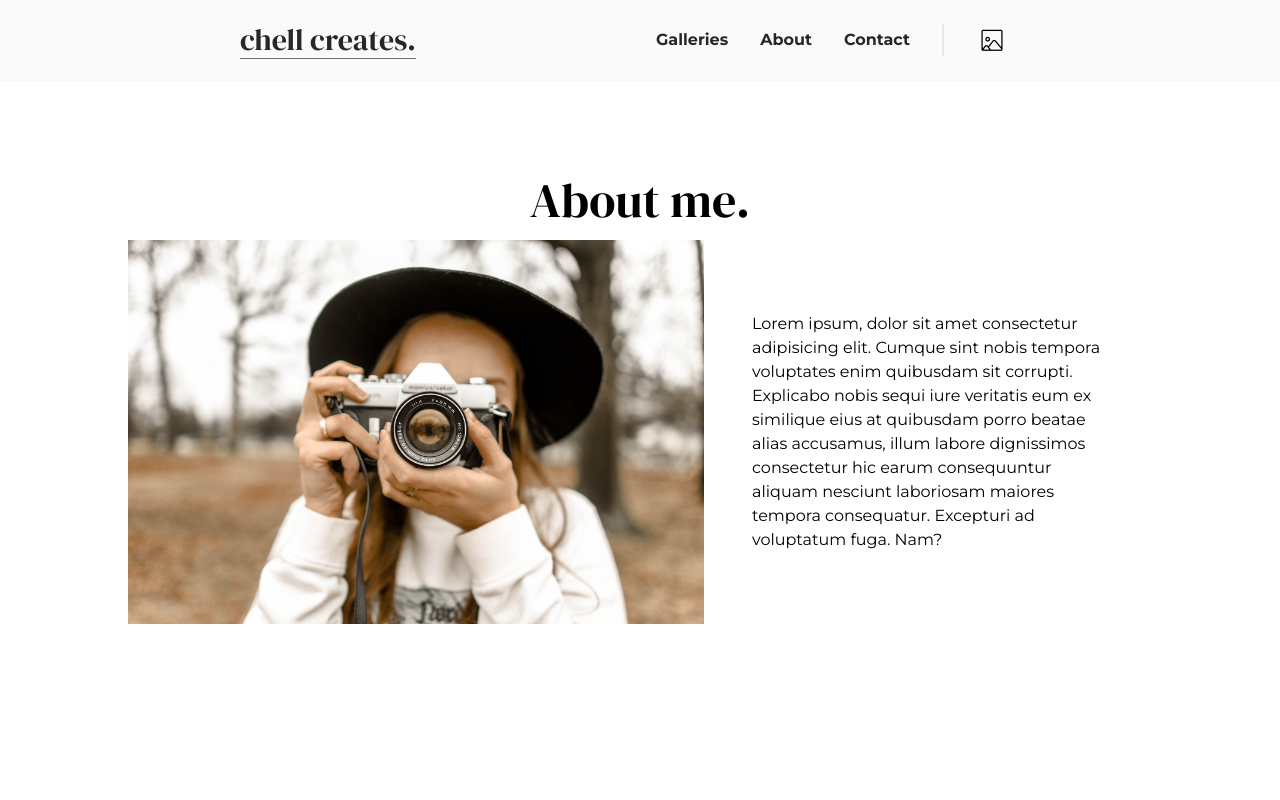
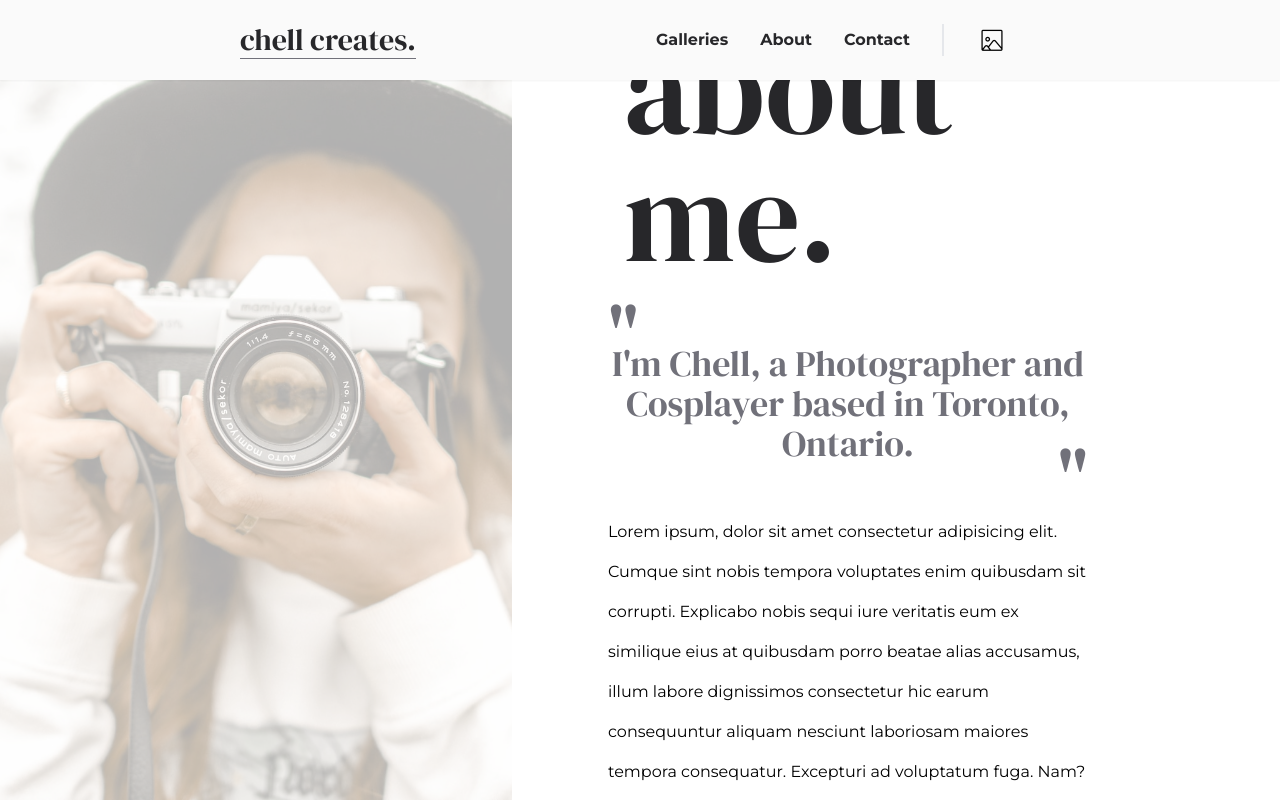
Before and after one commit to alexjachna/chell-creates, a React (Vite) app: page /about in a window 1280 px wide. Built offline with nearby package versions, Linux system fonts and the light colour scheme.

Commit message:
updated about page

```diff
--- a/src/components/Navbar.jsx
+++ b/src/components/Navbar.jsx
@@ -70,18 +70,24 @@ export default function Navbar({ size, bgsize, setBgsize, currentPage }) {
             <p>Your gallery</p>
           </div>
 
+          <Link to="/galleries">
             <div className="flex gap-4 p-4">
               <img src={galleries} alt="" className="w-6" />
               <p>Galleries</p>
             </div>
+          </Link>
+          <Link to="/about">
             <div className="flex gap-4 p-4">
               <img src={about} alt="" className="w-6" />
               <p>About</p>
             </div>
+          </Link>
+          <Link to="/contact">
             <div className="flex gap-4 p-4">
               <img src={contact} alt="" className="w-6" />
               <p>Contact</p>
             </div>
+          </Link>
         </div>
         <div
           className="absolute top-0 right-0 w-1/4 h-screen"
--- a/src/index.css
+++ b/src/index.css
@@ -28,6 +28,12 @@ body::-webkit-scrollbar {
   background-size: cover;
 }
 
+#about-me-image {
+  background-image: url(./assets/profile.jpg);
+  background-position: center;
+  background-size: cover;
+}
+
 #photoshoot-box:hover p {
   display: block;
 }
--- a/src/pages/About.jsx
+++ b/src/pages/About.jsx
@@ -28,24 +28,53 @@ export default function About({ size, bgsize, setBgsize }) {
         ></motion.div>
       )}
 
+      {size >= 1024 && (
+        <motion.div
+          initial={{ width: "0%", opacity: 0.3 }}
+          animate={{ width: "40%", opacity: 0.3 }}
+          exit={{
+            width: "0%",
+            opacity: 0.3,
+            transition: { duration: 0.2 },
+          }}
+          id="about-me-image"
+          className={"absolute h-full left-0 duration-1000 bg-zinc-50"}
+        ></motion.div>
+      )}
+
       <motion.div
         initial={{ opacity: 0 }}
-        animate={{ opacity: 1, transition: { duration: 2, delay: 0.5 } }}
+        animate={{ opacity: 1, transition: { duration: 1, delay: 0.5 } }}
         exit={{ opacity: 0, transition: { duration: 1 } }}
-        className="absolute w-4/5 h-4/5 m-auto left-0 right-0 top-0 bottom-0 flex flex-col gap-4 justify-center items-center"
+        className="absolute right-0 w-full lg:w-3/5 h-full flex flex-col justify-center pl-24 pr-48"
       >
-        <p className="text-black text-5xl font-dmSerif">About me.</p>
-        <div className="flex flex-col items-center lg:flex-row">
-          <img src={profileImg} alt="" className="basis-1/2 w-full max-w-xl" />
-          <p className="basis-1/2 p-12">
-            Lorem ipsum, dolor sit amet consectetur adipisicing elit. Cumque
-            sint nobis tempora voluptates enim quibusdam sit corrupti. Explicabo
-            nobis sequi iure veritatis eum ex similique eius at quibusdam porro
-            beatae alias accusamus, illum labore dignissimos consectetur hic
-            earum consequuntur aliquam nesciunt laboriosam maiores tempora
-            consequatur. Excepturi ad voluptatum fuga. Nam?
+        <motion.p
+          initial={{ x: "-100%" }}
+          animate={{ x: 0, transition: { duration: 1, delay: 0.5 } }}
+          className="text-zinc-800 font-dmSerif text-8xl lg:text-9xl p-4"
+        >
+          about me.
+        </motion.p>
+        <div className="relative ">
+          <span className="absolute top-0 left-0 text-zinc-500 font-thin font-dmSerif text-7xl">
+            "
+          </span>
+          <p className="text-zinc-500 font-thin font-dmSerif text-4xl py-12 text-center">
+            I'm Chell, a Photographer and Cosplayer based in Toronto, Ontario.
           </p>
+          <span className="absolute bottom-0 right-0 text-zinc-500 font-thin font-dmSerif text-7xl">
+            "
+          </span>
         </div>
+
+        <p className="leading-10">
+          Lorem ipsum, dolor sit amet consectetur adipisicing elit. Cumque sint
+          nobis tempora voluptates enim quibusdam sit corrupti. Explicabo nobis
+          sequi iure veritatis eum ex similique eius at quibusdam porro beatae
+          alias accusamus, illum labore dignissimos consectetur hic earum
+          consequuntur aliquam nesciunt laboriosam maiores tempora consequatur.
+          Excepturi ad voluptatum fuga. Nam?
+        </p>
       </motion.div>
     </div>
   );
--- a/src/pages/Galleries.jsx
+++ b/src/pages/Galleries.jsx
@@ -49,7 +49,7 @@ export default function Galleries({ size, bgsize, setBgsize }) {
         initial={{ opacity: 0 }}
         animate={{ opacity: 1 }}
         exit={{ opacity: 0, transition: { duration: 0.5 } }}
-        className="flex flex-col justify-center items-center gap-6 w-full lg:w-3/5 h-full pt-72 lg:pt-28"
+        className="flex flex-col justify-center items-center gap-6 w-full lg:w-3/5 h-full pt-24 lg:pt-28"
       >
         <p className=" text-black text-6xl lg:text-7xl font-dmSerif">
           Photoshoots.
```
Lines whose indentation alone changed are shown as unchanged.
